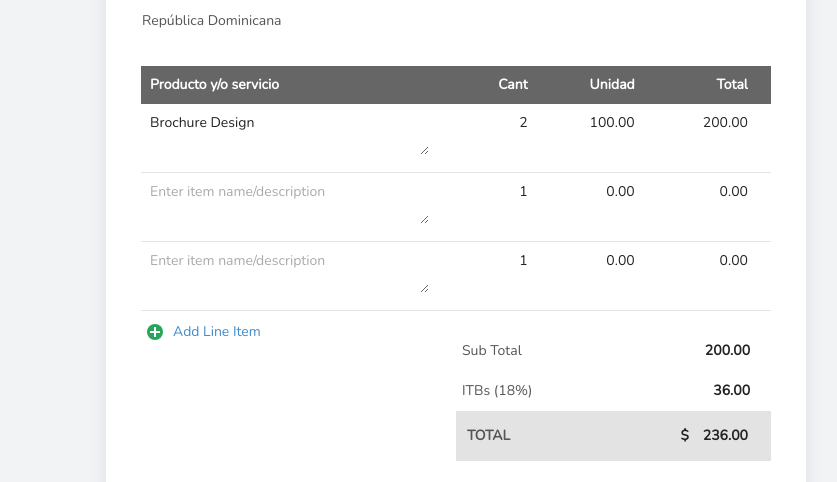
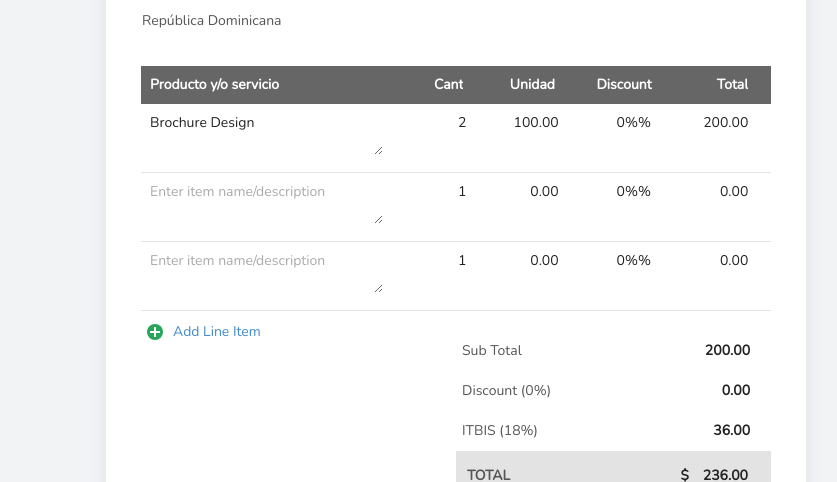
Before and after one commit to Gabbs27/invoice-generator, a React (Create React App) app: page / in a window 1280 px wide. Shown: the part 470-952 px from the top of the page, without its empty margins (184-1021 px from the left). Built offline with nearby package versions, Linux system fonts and the light colour scheme.

Commit message:
Se agrega discount en producto y en general

```diff
--- a/src/components/InvoicePage.tsx
+++ b/src/components/InvoicePage.tsx
@@ -33,6 +33,7 @@ const InvoicePage: FC<Props> = ({ data, pdfMode, onChange }) => {
   const [invoice, setInvoice] = useState<Invoice>(data ? { ...data } : { ...initialInvoice })
   const [subTotal, setSubTotal] = useState<number>()
   const [saleTax, setSaleTax] = useState<number>()
+  const [discount, setDiscount] = useState<number>()
 
   const dateFormat = 'MMM dd, yyyy'
   const invoiceDate = invoice.invoiceDate !== '' ? new Date(invoice.invoiceDate) : new Date()
@@ -59,24 +60,27 @@ const InvoicePage: FC<Props> = ({ data, pdfMode, onChange }) => {
     }
   }
 
-  const handleProductLineChange = (index: number, name: keyof ProductLine, value: string) => {
+  const handleProductLineChange = (index: number, name: keyof ProductLine, value: string | number) => {
     const productLines = invoice.productLines.map((productLine, i) => {
       if (i === index) {
         const newProductLine = { ...productLine }
 
-        if (name === 'description') {
+        if (typeof value === 'string' && name === 'description') {
           newProductLine[name] = value
         } else {
-          if (
-            value[value.length - 1] === '.' ||
-            (value[value.length - 1] === '0' && value.includes('.'))
+          let n = 0
+          if (typeof value === 'number') {
+            n = value
+          } else if (
+            typeof value === 'string' &&
+            (value[value.length - 1] === '.' ||
+              (value[value.length - 1] === '0' && value.includes('.')))
           ) {
-            newProductLine[name] = value
-          } else {
-            const n = parseFloat(value)
-
-            newProductLine[name] = (n ? n : 0).toString()
+            n = parseFloat(value)
+          } else if (typeof value === 'string') {
+            n = parseFloat(value)
           }
+          newProductLine[name] = (n ? n : 0).toString()
         }
 
         return newProductLine
@@ -87,6 +91,7 @@ const InvoicePage: FC<Props> = ({ data, pdfMode, onChange }) => {
 
     setInvoice({ ...invoice, productLines })
   }
+
 
   const handleRemove = (i: number) => {
     const productLines = invoice.productLines.filter((productLine, index) => index !== i)
@@ -100,13 +105,19 @@ const InvoicePage: FC<Props> = ({ data, pdfMode, onChange }) => {
     setInvoice({ ...invoice, productLines })
   }
 
-  const calculateAmount = (quantity: string, rate: string) => {
+
+  const calculateAmount = (quantity: string, rate: string, discount: string) => {
     const quantityNumber = parseFloat(quantity)
     const rateNumber = parseFloat(rate)
-    const amount = quantityNumber && rateNumber ? quantityNumber * rateNumber : 0
+    const discountNumber = parseFloat(discount) / 100
 
-    return amount.toFixed(2)
-  }
+    const amount = (quantityNumber && rateNumber) ? quantityNumber * rateNumber : 0
+    const discountedAmount = (amount && discountNumber) ? amount - (amount * discountNumber) : amount
+
+    return discountedAmount.toFixed(2)
+}
+
+
 
   useEffect(() => {
     let subTotal = 0
@@ -114,21 +125,45 @@ const InvoicePage: FC<Props> = ({ data, pdfMode, onChange }) => {
     invoice.productLines.forEach((productLine) => {
       const quantityNumber = parseFloat(productLine.quantity)
       const rateNumber = parseFloat(productLine.rate)
-      const amount = quantityNumber && rateNumber ? quantityNumber * rateNumber : 0
+      const discountNumber = parseFloat(productLine.discount) / 100
 
-      subTotal += amount
+    const amount = (quantityNumber && rateNumber) ? quantityNumber * rateNumber : 0
+    const discountedAmount = (amount && discountNumber) ? amount - (amount * discountNumber) : amount
+    subTotal += discountedAmount
     })
 
     setSubTotal(subTotal)
   }, [invoice.productLines])
 
-  useEffect(() => {
-    const match = invoice.taxLabel.match(/(\d+)%/)
-    const taxRate = match ? parseFloat(match[1]) : 0
-    const saleTax = subTotal ? (subTotal * taxRate) / 100 : 0
 
-    setSaleTax(saleTax)
-  }, [subTotal, invoice.taxLabel])
+
+  //Descuento general empieza aqui -----------
+  const calculateDiscount = (subTotal: number, discLabel: string): number => {
+  const disc = discLabel.match(/(\d+)%/);
+  const discRate = disc ? parseFloat(disc[1]) : 0;
+  return subTotal ? (subTotal * discRate) / 100 : 0;
+};
+
+const calculateSaleTax = (subTotal: number, taxLabel: string, discount: number): number => {
+  const updatedSubTotal = subTotal - discount;
+  if (discount === 100) {
+    return 0;
+  }
+
+  const match = taxLabel.match(/(\d+)%/);
+  const taxRate = match ? parseFloat(match[1]) : 0;
+  return updatedSubTotal ? (updatedSubTotal * taxRate) / 100 : 0;
+};
+
+useEffect(() => {
+  const discount = calculateDiscount(subTotal || 0, invoice.discLabel);
+  const saleTax = calculateSaleTax(subTotal || 0, invoice.taxLabel, discount);
+
+  setDiscount(discount);
+  setSaleTax(saleTax);
+}, [subTotal, invoice.discLabel, invoice.taxLabel]);
+
+
 
   useEffect(() => {
     if (onChange) {
@@ -335,6 +370,16 @@ const InvoicePage: FC<Props> = ({ data, pdfMode, onChange }) => {
               pdfMode={pdfMode}
             />
           </View>
+
+          <View className="w-18 p-4-8" pdfMode={pdfMode}>
+            <EditableInput
+              className="white bold right"
+              value={invoice.productLineDiscount}
+              onChange={(value) => handleChange('productLineDiscount', value)}
+              pdfMode={pdfMode}
+            />
+          </View>
+
           <View className="w-18 p-4-8" pdfMode={pdfMode}>
             <EditableInput
               className="white bold right"
@@ -368,6 +413,7 @@ const InvoicePage: FC<Props> = ({ data, pdfMode, onChange }) => {
                   pdfMode={pdfMode}
                 />
               </View>
+
               <View className="w-17 p-4-8 pb-10" pdfMode={pdfMode}>
                 <EditableInput
                   className="dark right"
@@ -376,9 +422,20 @@ const InvoicePage: FC<Props> = ({ data, pdfMode, onChange }) => {
                   pdfMode={pdfMode}
                 />
               </View>
+
+
+              <View className="w-17 p-4-8 pb-10" pdfMode={pdfMode}>
+                <EditableInput
+                  className="dark right "
+                  value={productLine.discount + "%"}
+                  onChange={(value) => handleProductLineChange(i, 'discount', value)}
+                  pdfMode={pdfMode}
+                />
+              </View>
+
               <View className="w-18 p-4-8 pb-10" pdfMode={pdfMode}>
                 <Text className="dark right" pdfMode={pdfMode}>
-                  {calculateAmount(productLine.quantity, productLine.rate)}
+                  {calculateAmount(productLine.quantity, productLine.rate, productLine.discount)}
                 </Text>
               </View>
               {!pdfMode && (
@@ -415,7 +472,24 @@ const InvoicePage: FC<Props> = ({ data, pdfMode, onChange }) => {
               </View>
               <View className="w-50 p-5" pdfMode={pdfMode}>
                 <Text className="right bold dark" pdfMode={pdfMode}>
-                  {subTotal?.toFixed(2)}
+                {(typeof subTotal !== 'undefined' && typeof discount !== 'undefined'
+                    ? subTotal - discount
+                    : 0
+                  ).toFixed(2)}
+                </Text>
+              </View>
+            </View>
+            <View className="flex" pdfMode={pdfMode}>
+              <View className="w-50 p-5" pdfMode={pdfMode}>
+                <EditableInput
+                  value={invoice.discLabel}
+                  onChange={(value) => handleChange('discLabel', value)}
+                  pdfMode={pdfMode}
+                />
+              </View>
+              <View className="w-50 p-5" pdfMode={pdfMode}>
+                <Text className="right bold dark" pdfMode={pdfMode}>
+                  {discount?.toFixed(2)}
                 </Text>
               </View>
             </View>
@@ -433,6 +507,7 @@ const InvoicePage: FC<Props> = ({ data, pdfMode, onChange }) => {
                 </Text>
               </View>
             </View>
+
             <View className="flex bg-gray p-5" pdfMode={pdfMode}>
               <View className="w-50 p-5" pdfMode={pdfMode}>
                 <EditableInput
@@ -450,8 +525,8 @@ const InvoicePage: FC<Props> = ({ data, pdfMode, onChange }) => {
                   pdfMode={pdfMode}
                 />
                 <Text className="right bold dark w-auto" pdfMode={pdfMode}>
-                  {(typeof subTotal !== 'undefined' && typeof saleTax !== 'undefined'
-                    ? subTotal + saleTax
+                  {(typeof subTotal !== 'undefined' && typeof saleTax !== 'undefined' && typeof discount !== 'undefined'
+                    ? (subTotal + saleTax) - discount
                     : 0
                   ).toFixed(2)}
                 </Text>
--- a/src/data/initialData.ts
+++ b/src/data/initialData.ts
@@ -4,6 +4,8 @@ export const initialProductLine: ProductLine = {
   description: '',
   quantity: '1',
   rate: '0.00',
+  discount: '0%'
+
 }
 
 export const initialInvoice: Invoice = {
@@ -32,17 +34,21 @@ export const initialInvoice: Invoice = {
   productLineQuantity: 'Cant',
   productLineQuantityRate: 'Unidad',
   productLineQuantityAmount: 'Total',
+  productLineDiscount: 'Discount',
   productLines: [
     {
       description: 'Brochure Design',
       quantity: '2',
       rate: '100.00',
+      discount:'0%'
+
     },
     { ...initialProductLine },
     { ...initialProductLine },
   ],
   subTotalLabel: 'Sub Total',
-  taxLabel: 'ITBs (18%)',
+  taxLabel: 'ITBIS (18%)',
+  discLabel: 'Discount (0%)',
   totalLabel: 'TOTAL',
   currency: '$',
   notesLabel: 'Notes',
--- a/src/data/types.ts
+++ b/src/data/types.ts
@@ -4,6 +4,7 @@ export interface ProductLine {
   description: string
   quantity: string
   rate: string
+  discount: string
 }
 
 export interface Invoice {
@@ -35,11 +36,12 @@ export interface Invoice {
   productLineQuantity: string
   productLineQuantityRate: string
   productLineQuantityAmount: string
-
+  productLineDiscount: string
   productLines: ProductLine[]
 
   subTotalLabel: string
   taxLabel: string
+  discLabel: string
 
   totalLabel: string
   currency: string
```
Also changed, not shown: 1 other file (tests, documents, lock files or other folders).
